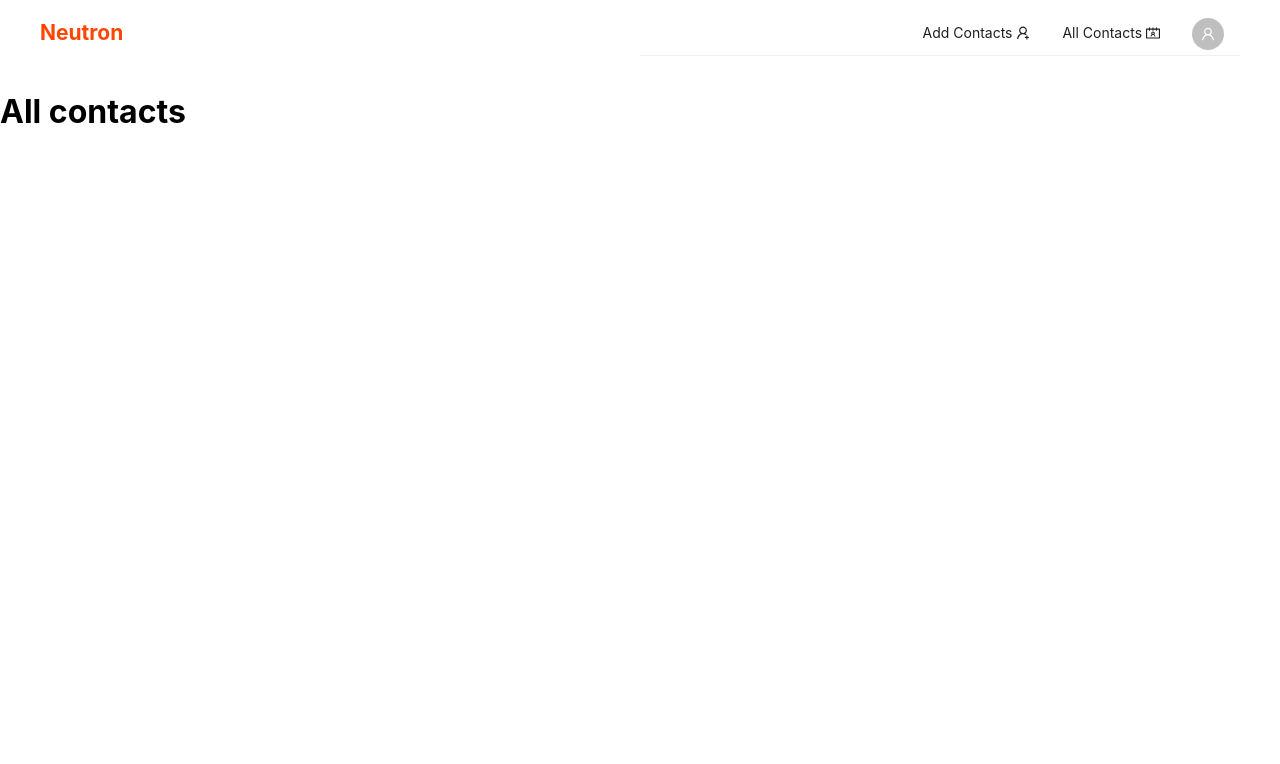
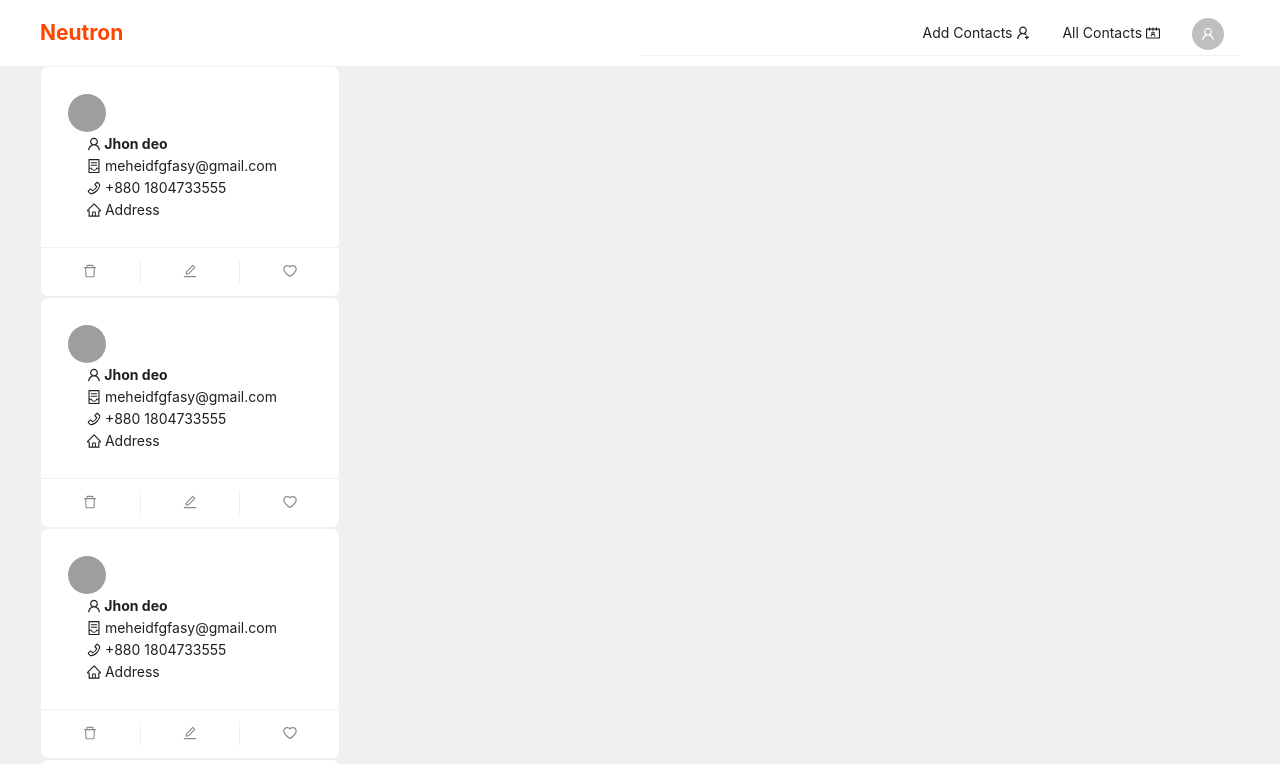
Before and after one commit to mehedi494/to-do-frontend, a React (Vite) app: page /all-contact in a window 1280 px wide. Shown: the top 764 px of the page. Built offline with nearby package versions, Linux system fonts and the light colour scheme; grey boxes are pictures that could not be loaded.

Commit message:
[DONE] AllContacst page

```diff
--- a/src/index.css
+++ b/src/index.css
@@ -43,11 +43,11 @@ body {
 } */
 /* button:hover {
   border-color: #646cff;
-}
+}*/
 button:focus,
 button:focus-visible {
   outline: 4px auto -webkit-focus-ring-color;
-} */
+}
 
 /* @media (prefers-color-scheme: light) {
   :root {
--- a/src/pages/AddContact.jsx
+++ b/src/pages/AddContact.jsx
@@ -1,6 +1,6 @@
 import { Button, Form, Input } from "antd";
 
-import { ContainerOutlined, PhoneOutlined, UserOutlined } from '@ant-design/icons';
+import { ContainerOutlined, LinkOutlined, PhoneOutlined, UserOutlined } from '@ant-design/icons';
 import { Card, Col, Row } from 'antd';
 import { Controller, useForm } from "react-hook-form";
 import TextArea from "antd/es/input/TextArea";
@@ -36,7 +36,7 @@ const AddContact = () => {
       <Row justify="center"  align="middle" gutter={20} style={{
         height: "100vh",
       }}>
-    <Col  xs={24} sm={12} md={8} lg={6}>
+    <Col  xs={24} sm={12} md={8} lg={8}>
       <Card   bordered={false} style={{ boxShadow: '0 0 10px rgba(0, 0, 0, 0.1)' }}>
       <Form layout="vertical" {...formItemLayout} onFinish={handleSubmit(onSubmit)}>
       {/* Using Controller to integrate Ant Design Input with React Hook Form */}
@@ -70,6 +70,14 @@ const AddContact = () => {
           render={({ field }) => <Input prefix={<PhoneOutlined />}  {...field} />}
         />
       </Form.Item>
+      <Form.Item label="Image URL ">
+        <Controller
+          name="img"
+          control={control}
+          defaultValue=""
+          render={({ field }) => <Input type="" prefix={<LinkOutlined />}  {...field} />}
+        />
+      </Form.Item>
       <Form.Item label="Address">
         <Controller
           name="address"
--- a/src/pages/AllContacts.jsx
+++ b/src/pages/AllContacts.jsx
@@ -1,9 +1,44 @@
+import { ContainerOutlined, DeleteOutlined, EditOutlined, HeartOutlined, HomeOutlined, PhoneOutlined, UserOutlined } from '@ant-design/icons';
+
+import { Avatar, Card, Col, Row } from 'antd';
+
 
 
 const AllContacts = () => {
+  const items=[1,2,3,4,5,6,7]
   return (
-    <div>
-      <h1>All contacts</h1>
+    <div style={{maxWidth:"100%", padding:"0 40px",background:"#f0f0f0",height:"100vh",msOverflowX:'hidden'}}>
+      <Row gutter={{ xs: 8, sm: 16, md: 24, lg: 32 }}>
+      <Col className="gutter-row" span={6}>
+      {
+items.map((item)=>
+<Card key={item.index}
+  style={{
+    width: 300,
+  }}
+
+  actions={[
+    <DeleteOutlined key="delete" />,
+    <EditOutlined key="edit" />,
+    <HeartOutlined key="fav" />
+
+  ]}
+>
+  <Row justify="start" align='middle' style={{padding:"2px"}}>
+  <Avatar size="large" src="https://xsgames.co/randomusers/avatar.php?g=pixel" />
+  <div style={{ marginLeft:"20px"}} >
+    <h4 style={{ margin:"0"}}><UserOutlined/> Jhon deo</h4>
+    <p style={{ margin:"0"}}><ContainerOutlined/> meheidfgfasy@gmail.com</p>
+    <p style={{ margin:"0"}}><PhoneOutlined/> +880 1804733555</p>
+    <p style={{ margin:"0"}}><HomeOutlined /> Address</p>
+  </div>
+  </Row>
+
+</Card>)
+      }
+      </Col>
+
+    </Row>
     </div>
   );
 };
```
